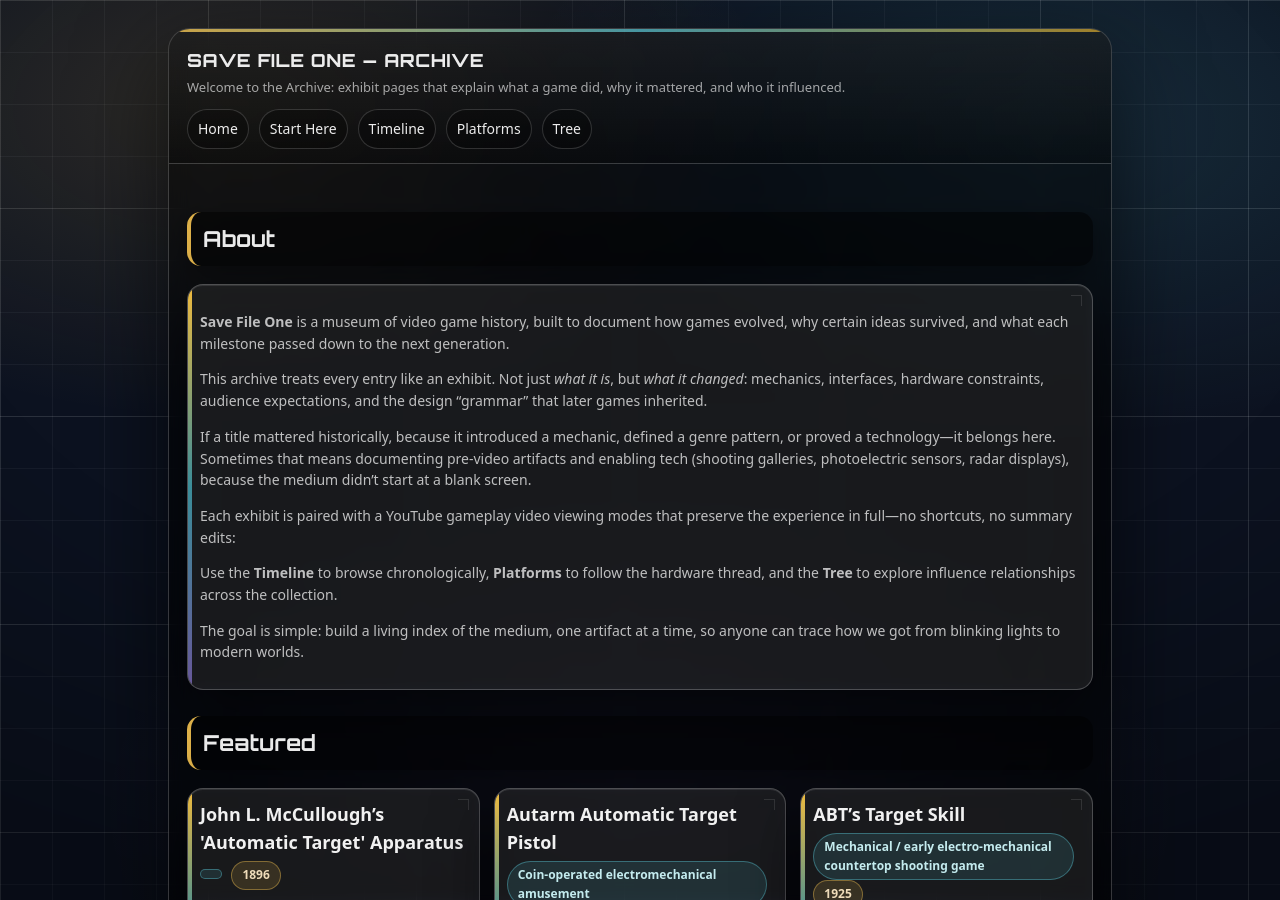
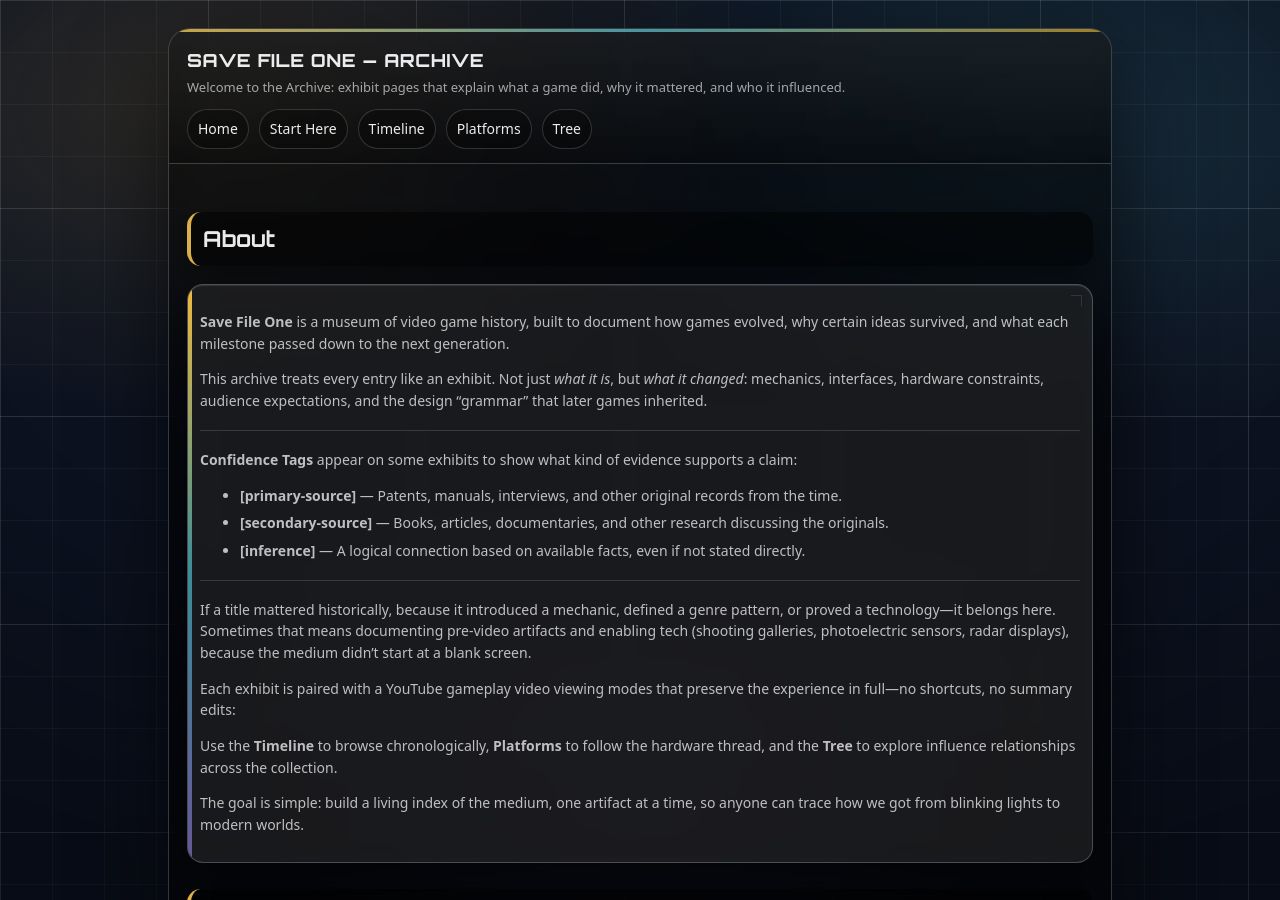
Before and after one commit to BacchusA/savefileone-archive, a Jekyll site: the page built from index.md, in a window 1280 px wide and 900 px high. Built offline with Jekyll 4.4.1, drawn with Linux system fonts in a browser that asks for light colours.

Commit message:
Update index.md

```diff
--- a/index.md
+++ b/index.md
@@ -10,6 +10,17 @@
 
     <p>This archive treats every entry like an exhibit. Not just <em>what it is</em>, but <em>what it changed</em>: mechanics, interfaces, hardware constraints, audience expectations, and the design “grammar” that later games inherited.</p>
 
+    <hr class="hr-soft" />
+
+    <p><strong>Confidence Tags</strong> appear on some exhibits to show what kind of evidence supports a claim:</p>
+    <ul>
+      <li><strong>[primary-source]</strong> — Patents, manuals, interviews, and other original records from the time.</li>
+      <li><strong>[secondary-source]</strong> — Books, articles, documentaries, and other research discussing the originals.</li>
+      <li><strong>[inference]</strong> — A logical connection based on available facts, even if not stated directly.</li>
+    </ul>
+
+    <hr class="hr-soft" />
+
     <p>If a title mattered historically, because it introduced a mechanic, defined a genre pattern, or proved a technology—it belongs here. Sometimes that means documenting pre-video artifacts and enabling tech (shooting galleries, photoelectric sensors, radar displays), because the medium didn’t start at a blank screen.</p>
 
     <p>Each exhibit is paired with a YouTube gameplay video viewing modes that preserve the experience in full—no shortcuts, no summary edits:</p>
@@ -20,6 +31,7 @@
 
   </div>
 </div>
+
 
 
 ## Featured
```
